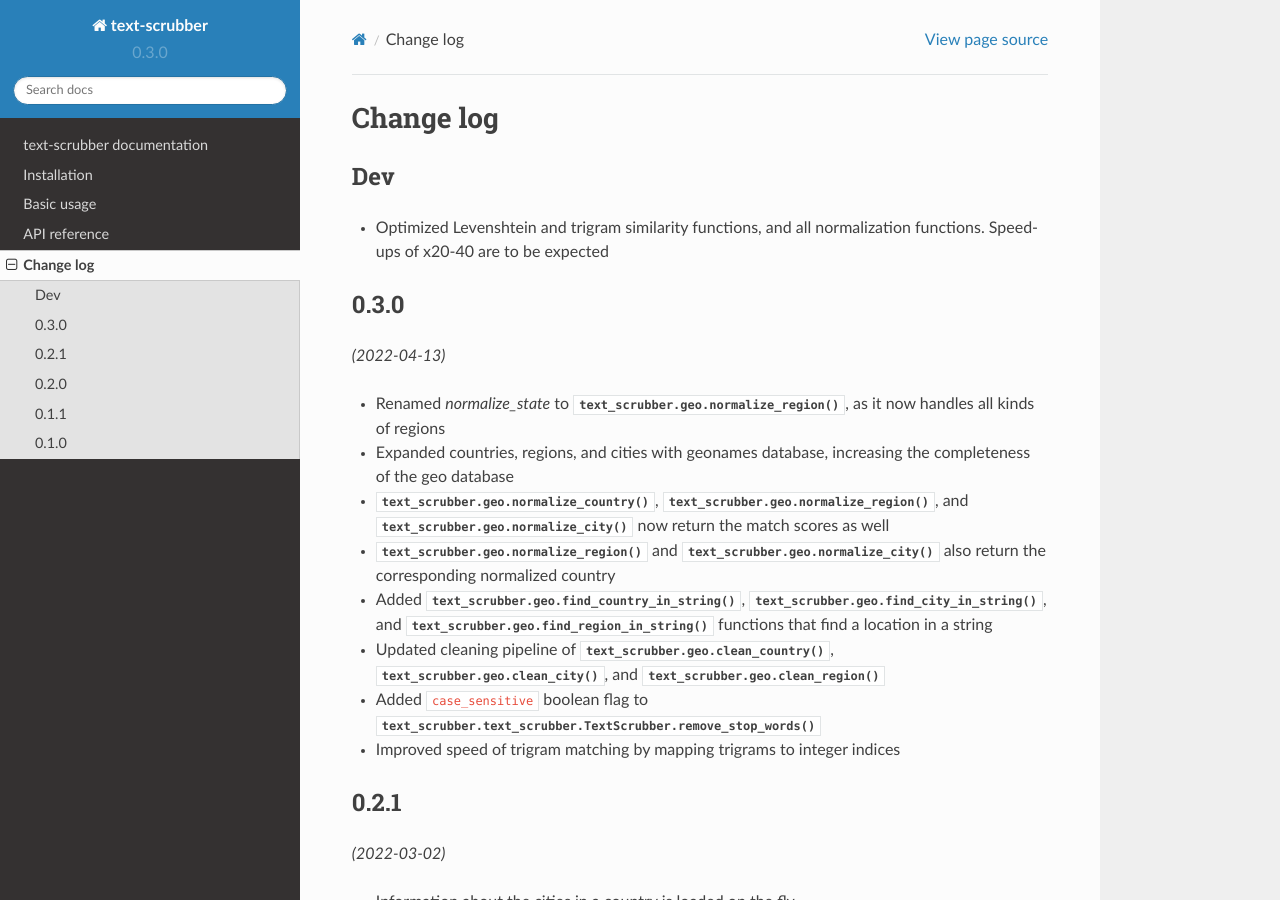
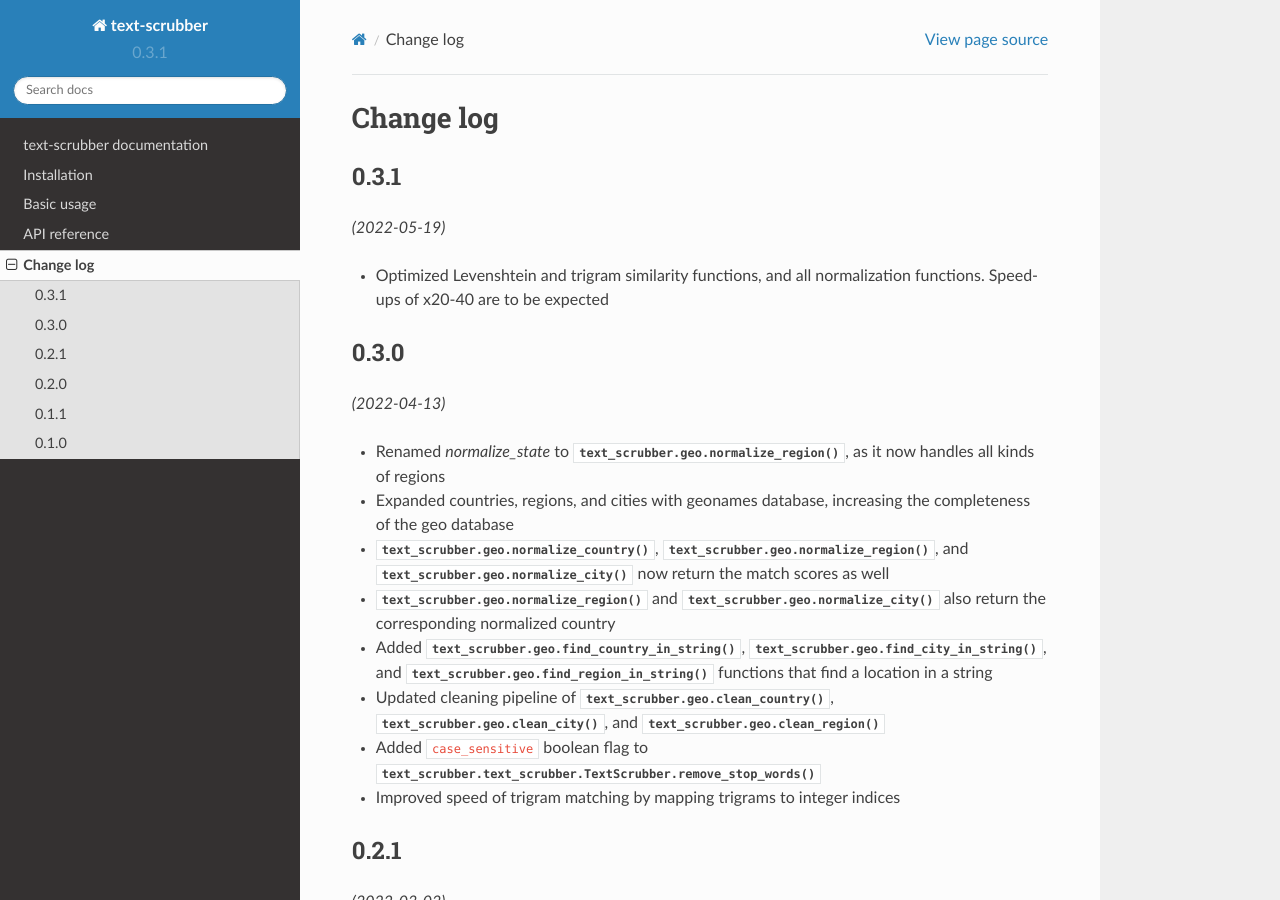
Before and after one commit to sybrenjansen/text-scrubber, a Sphinx documentation site: the page built from docs/changelog.rst, in a window 1280 px wide and 900 px high. Built offline with Sphinx 7.4.7 and the Read the Docs theme 2.0.0, drawn with Linux system fonts in a browser that asks for light colours.

Commit message:
Version v.0.3.1

```diff
--- a/docs/changelog.rst
+++ b/docs/changelog.rst
@@ -1,8 +1,9 @@
 Change log
 ==========
 
-Dev
----
+0.3.1
+-----
+*(2022-05-19)*
 
 - Optimized Levenshtein and trigram similarity functions, and all normalization functions. Speed-ups of x20-40 are to be
   expected
--- a/docs/conf.py
+++ b/docs/conf.py
@@ -26,9 +26,9 @@ copyright = f'{date.today().year}, Slimmer AI'
 author = 'Slimmer AI'
 
 # The short X.Y version
-version = '0.3.0'
+version = '0.3.1'
 # The full version, including alpha/beta/rc tags
-release = '0.3.0'
+release = version
 
 
 # -- General configuration ---------------------------------------------------
--- a/setup.py
+++ b/setup.py
@@ -6,7 +6,7 @@ with open('README.rst', 'r') as f:
 
 setup(
     name='text-scrubber',
-    version='0.3.0',
+    version='0.3.1',
     author='Slimmer.AI',
     description='Python package that offers text scrubbing functionality, providing building blocks for string '
                 'cleaning as well as normalizing geographical text (countries/states/cities)',
```
